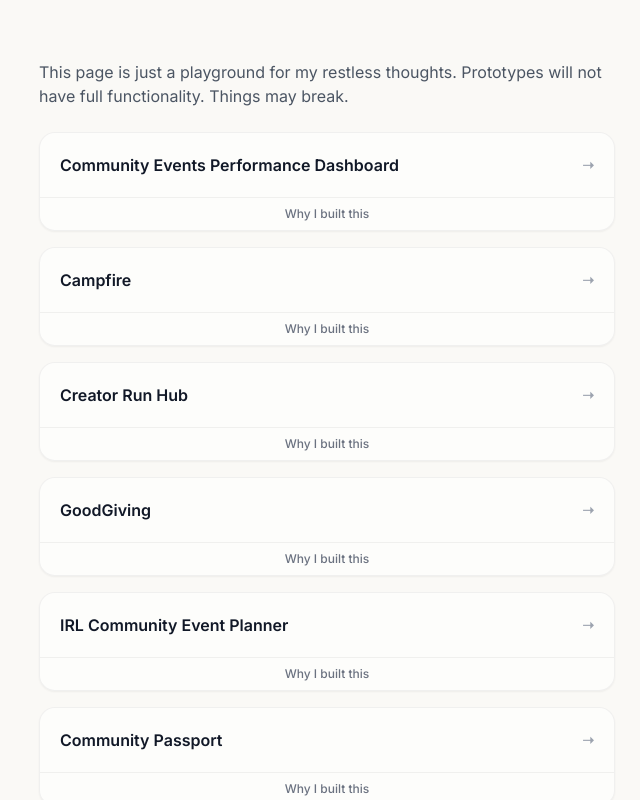
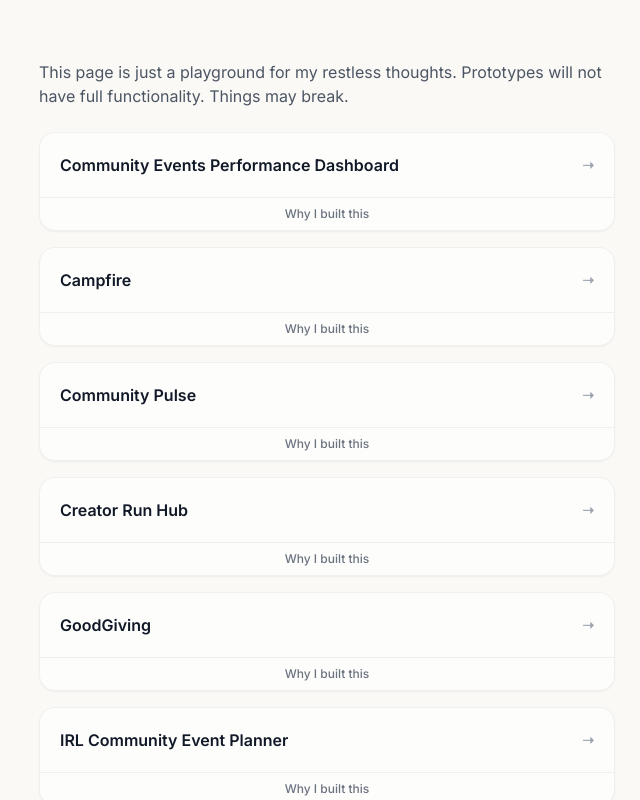
Before and after one commit to glastara/personal-website, a Next.js app: page /experiments in a window 1280 px wide. Shown: the top 800 px of the page, without its empty margins (313-953 px from the left). Built offline with nearby package versions, Linux system fonts and the light colour scheme.

Commit message:
Add Community Pulse experiment

```diff
--- a/app/experiments/page.tsx
+++ b/app/experiments/page.tsx
@@ -26,6 +26,13 @@ const experiments: Experiment[] = [
     problem: "Lack of genuine relationships between online communities.",
     solution:
       "Mini-app where subscribers/community members record short voice notes based on a weekly prompt set by a creator's team. Others can listen and react. Plus weekly digest with next prompt & 3 highlighted voicenote entries & best responses from last week. Not as full-on & time-consuming to organise as a podcast, but more human than a chatroom or email.",
+  },
+  {
+    title: "Community Pulse",
+    href: "https://well-room--taranglasson.replit.app",
+    problem: "Hard for creators to assess community wellbeing, and for community members to find the best events to boost their wellbeing if they’re feeling down.",
+    solution:
+      "Anonymous weekly check-in tool for community members: logs how they’re feeling (eventually via a rigorous, science-backed psychometric survey), and suggests a local IRL community meetup if they're struggling. For creators/community organisers, tool tracks community wellbeing & trends over time, and suggests IRL meetups to organise specifically designed to improve community wellbeing.",
   },
   {
     title: "Creator Run Hub",
```
